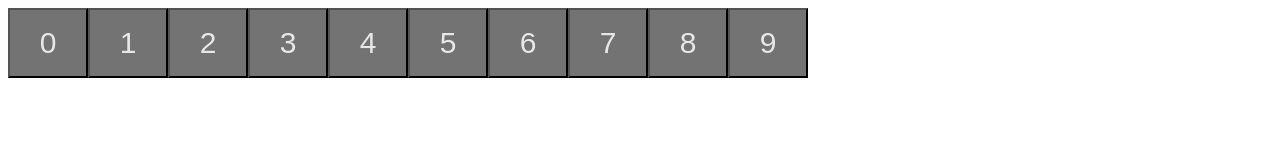
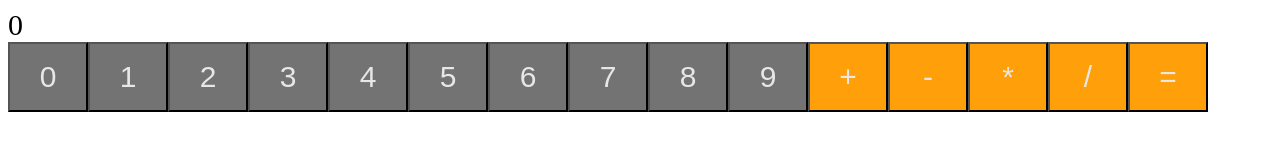
Before and after one commit to bpetrukovich/ios-calculator, a website built with Vite: page index.html in a window 1280 px wide. Built offline with nearby package versions, Linux system fonts and the light colour scheme.

Commit message:
debug view

```diff
--- a/index.html
+++ b/index.html
@@ -1,13 +1,18 @@
 <!doctype html>
 <html lang="en">
+
 <head>
   <meta charset="UTF-8" />
   <link rel="icon" type="image/svg+xml" href="/vite.svg" />
   <meta name="viewport" content="width=device-width, initial-scale=1.0" />
   <title>Vite App</title>
 </head>
+
 <body>
-    <div id="app"></div>
+  <div id="app">
+    <div id="display"></div>
+  </div>
   <script type="module" src="/src/main.js"></script>
 </body>
+
 </html>
--- a/src/main.js
+++ b/src/main.js
@@ -1,6 +1,57 @@
 import { CalculatorApp } from "./calculator-app";
+import { eventEmitter } from "./event-emitter";
 import "./style.css";
 import { ButtonLayout } from "./ui/button-layout";
+import { CalculatorButton } from "./ui/calculator-button";
+import { NumberCalculatorButton } from "./ui/number-calculator-button";
+import { THEME } from "./ui/theme";
 
-new ButtonLayout();
-new CalculatorApp();
+eventEmitter.on("changeDisplay", (input) => {
+  document.querySelector("#display").innerText = input;
+});
+// new ButtonLayout();
+const app = new CalculatorApp();
+
+class UI {
+  constructor() {
+    this.numbers = [];
+    this.numbers.push(new NumberCalculatorButton(0, () => app.clickZero()));
+    this.numbers.push(new NumberCalculatorButton(1, () => app.clickOne()));
+    this.numbers.push(new NumberCalculatorButton(2, () => app.clickTwo()));
+    this.numbers.push(new NumberCalculatorButton(3, () => app.clickThree()));
+    this.numbers.push(new NumberCalculatorButton(4, () => app.clickFour()));
+    this.numbers.push(new NumberCalculatorButton(5, () => app.clickFive()));
+    this.numbers.push(new NumberCalculatorButton(6, () => app.clickSix()));
+    this.numbers.push(new NumberCalculatorButton(7, () => app.clickSeven()));
+    this.numbers.push(new NumberCalculatorButton(8, () => app.clickEight()));
+    this.numbers.push(new NumberCalculatorButton(9, () => app.clickNine()));
+
+    this.numbers.forEach((button) => {
+      document.querySelector("#app").appendChild(button.createButton());
+    });
+
+    this.operators = [];
+    this.operators.push(
+      new CalculatorButton("+", THEME.rightButtons, () => app.clickAdd()),
+    );
+    this.operators.push(
+      new CalculatorButton("-", THEME.rightButtons, () => app.clickSubtract()),
+    );
+    this.operators.push(
+      new CalculatorButton("*", THEME.rightButtons, () => app.clickMultiply()),
+    );
+    this.operators.push(
+      new CalculatorButton("/", THEME.rightButtons, () => app.clickDevide()),
+    );
+
+    this.operators.push(
+      new CalculatorButton("=", THEME.rightButtons, () => app.clickEquals()),
+    );
+
+    this.operators.forEach((button) => {
+      document.querySelector("#app").appendChild(button.createButton());
+    });
+  }
+}
+
+new UI();
--- a/src/style.css
+++ b/src/style.css
@@ -1,5 +1,8 @@
+* {
+  font-size: 30px;
+}
+
 button {
-  font-size: 30px;
   color: #fff;
   width: 80px;
   height: 70px;
--- a/src/ui/number-calculator-button.js
+++ b/src/ui/number-calculator-button.js
@@ -2,7 +2,7 @@ import { CalculatorButton } from "./calculator-button";
 import { THEME } from "./theme";
 
 export class NumberCalculatorButton extends CalculatorButton {
-  constructor(number) {
-    super(number.toString(), THEME.numbers, null); // TODO: null here
+  constructor(number, handler) {
+    super(number.toString(), THEME.numbers, handler); // TODO: null here
   }
 }
```
Lines whose indentation alone changed are shown as unchanged.
